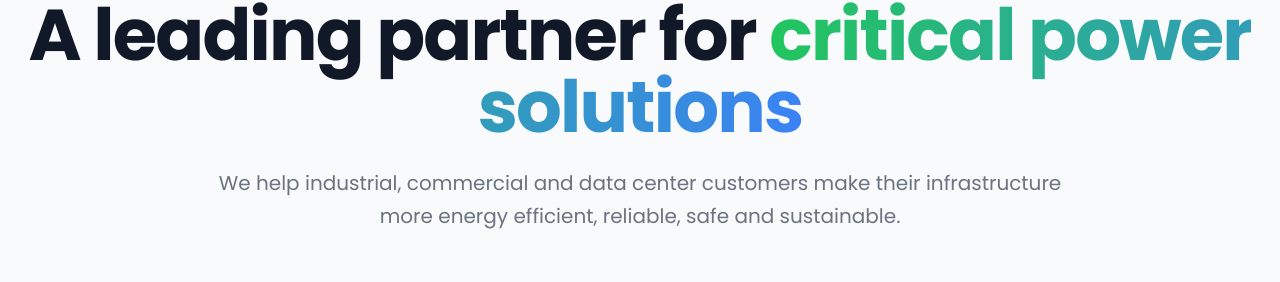
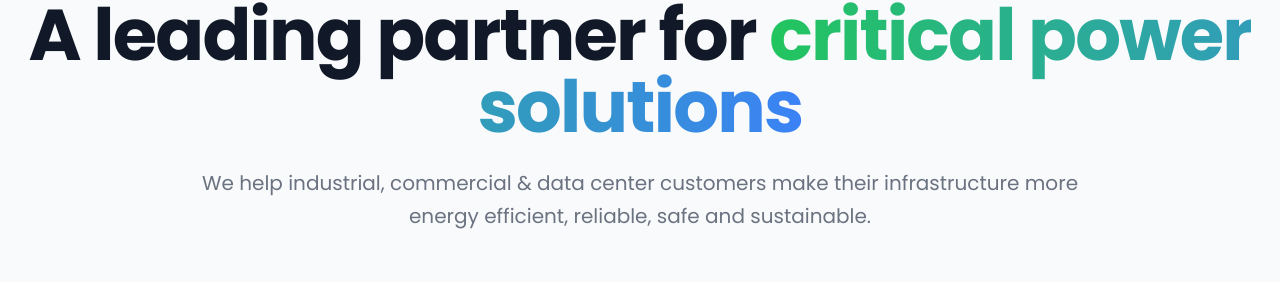
Before and after one commit to TheVasuA/green_build, a React (Vite) app in the folder client/: page / in a window 1280 px wide. Shown: the part 941-1223 px from the top of the page. Built offline with nearby package versions, Linux system fonts and the light colour scheme; a web font is replaced by a local one.

Commit message:
google ad added

```diff
--- a/client/src/pages/HomePage.jsx
+++ b/client/src/pages/HomePage.jsx
@@ -44,7 +44,7 @@ const HomePage = () => {
               </span>
             </h1>
             <p className="text-xl text-theme-muted max-w-4xl mx-auto leading-relaxed">
-              We help industrial, commercial and data center customers make
+              We help industrial, commercial & data center customers make
               their infrastructure more energy efficient, reliable, safe and
               sustainable.
             </p>
```
